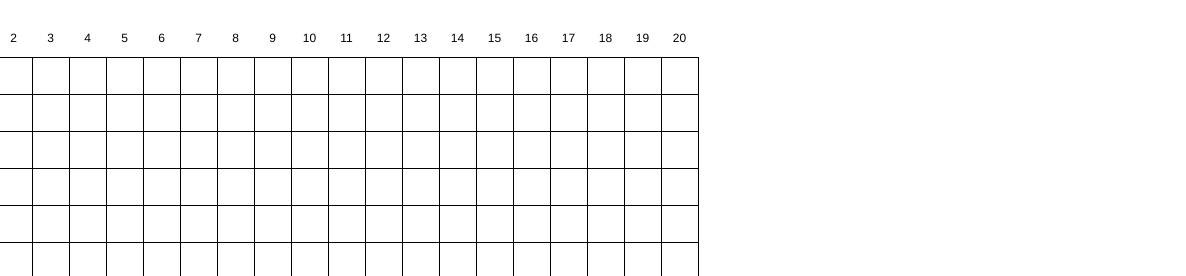
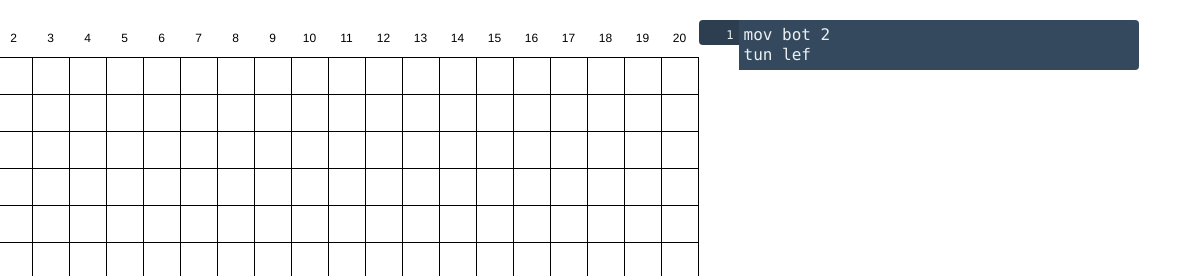
Before and after one commit to cxhy/boxbot, a website: page boxbot.html in a window 1280 px wide. Shown: the top 276 px of the page, 94-1280 px from the left. Drawn offline with Linux system fonts and the light colour scheme.

Commit message:
daily update

```diff
--- a/boxbot.css
+++ b/boxbot.css
@@ -56,3 +56,56 @@ td.boxbot-box {
 .boxbot-box[data-type="x-axis"] {
   text-align: center;
 }
+
+.commander-lines-wrapper,
+.commander-editor {
+  float: left;
+  font-family: Menlo, Consolas, monospace;
+  line-height: 20px;
+  height: 100%;
+  color: #ecf0f1;
+}
+
+.commander-lines-wrapper {
+  border-radius: 4px 0 0 4px;
+  background-color: #2c3e50;
+  width: 40px;
+  font-size: 12px;
+  text-align: right;
+  padding-top: 5px;
+  box-sizing: border-box;
+  cursor: default;
+}
+
+.commander-lines {
+  position: relative;
+}
+
+.commander-lines-item {
+  padding-right: 5px;
+}
+
+.commander-lines-item.error {
+  background-color: #ea6153;
+}
+
+.commander-lines-item.success {
+  background-color: #27ae60;
+}
+
+.commander-lines-item.warning {
+  background-color: #f39c12;
+}
+
+.commander-editor {
+  font-size: 16px;
+  width: 400px;
+  box-sizing: border-box;
+  border: 0;
+  border-radius: 0 4px 4px 0;
+  outline: none;
+  padding: 5px;
+  margin: 0;
+  background-color: #34495e;
+  resize: none;
+}
--- a/boxbot.html
+++ b/boxbot.html
@@ -12,9 +12,29 @@
   <article class="boxbot-box boxbot-bot">
     <img src="./img/bot.png" alt="bot">
   </article>
+      <article class="boxbot-commander">
+      <div class="commander-lines-wrapper">
+        <div class="commander-lines">
+          <div class="commander-lines-item">1</div>
+        </div>
+      </div>
+    <textarea title="命令编辑器" class="commander-editor" spellcheck="false">mov bot 2
+tun lef
+go
+tun bac
+tra bot 4
+mov rig 6
+biud
+mov bot
+mov rig
+tun lef
+bru #2980b9
+mov to 9,6</textarea>
+    </article>
 </article>
 <script src="boxbot-map.js"></script>
 <script src="boxbot-bot.js"></script>
+<script src="boxbot-editor.js"></script>
 <script src="boxbot.js"></script>
 <script src="app.js"></script>
 
```
Also changed, not shown: 在web开发中的异步设计.md (+5 -1 lines).
